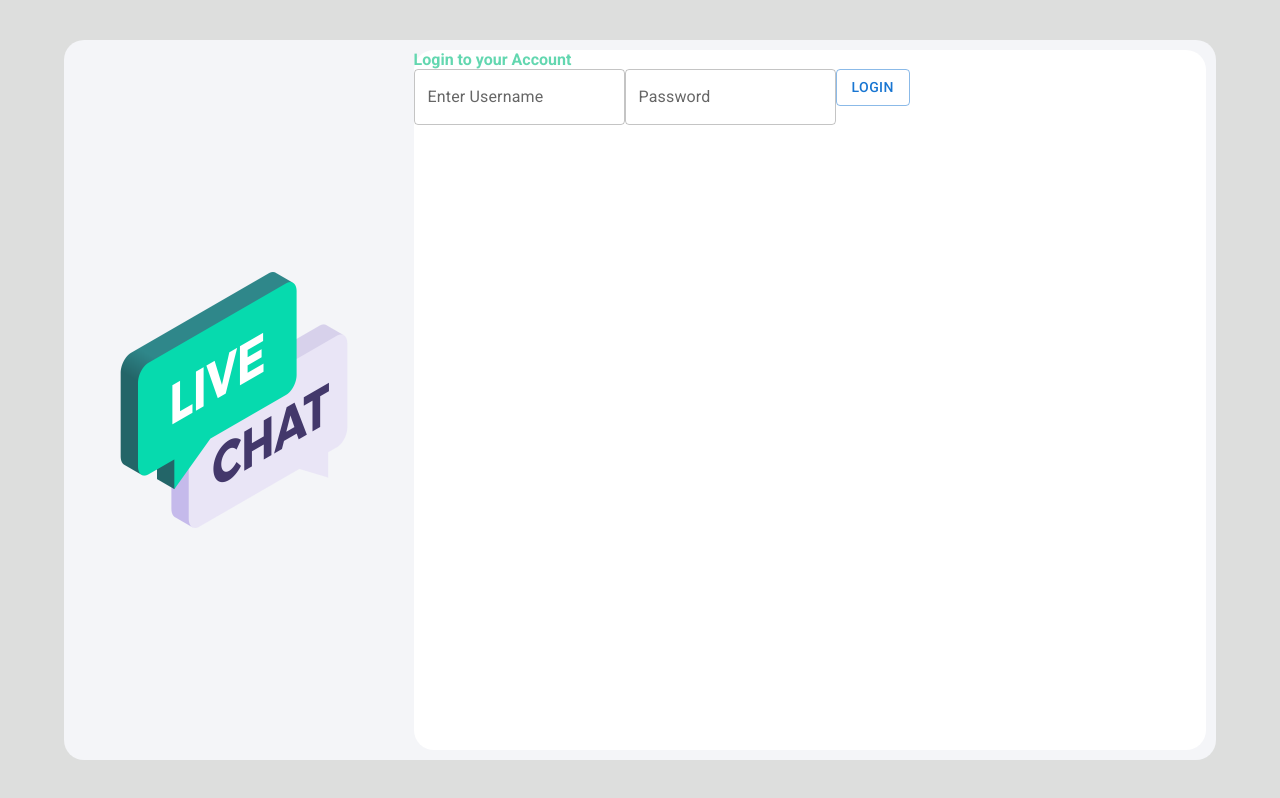
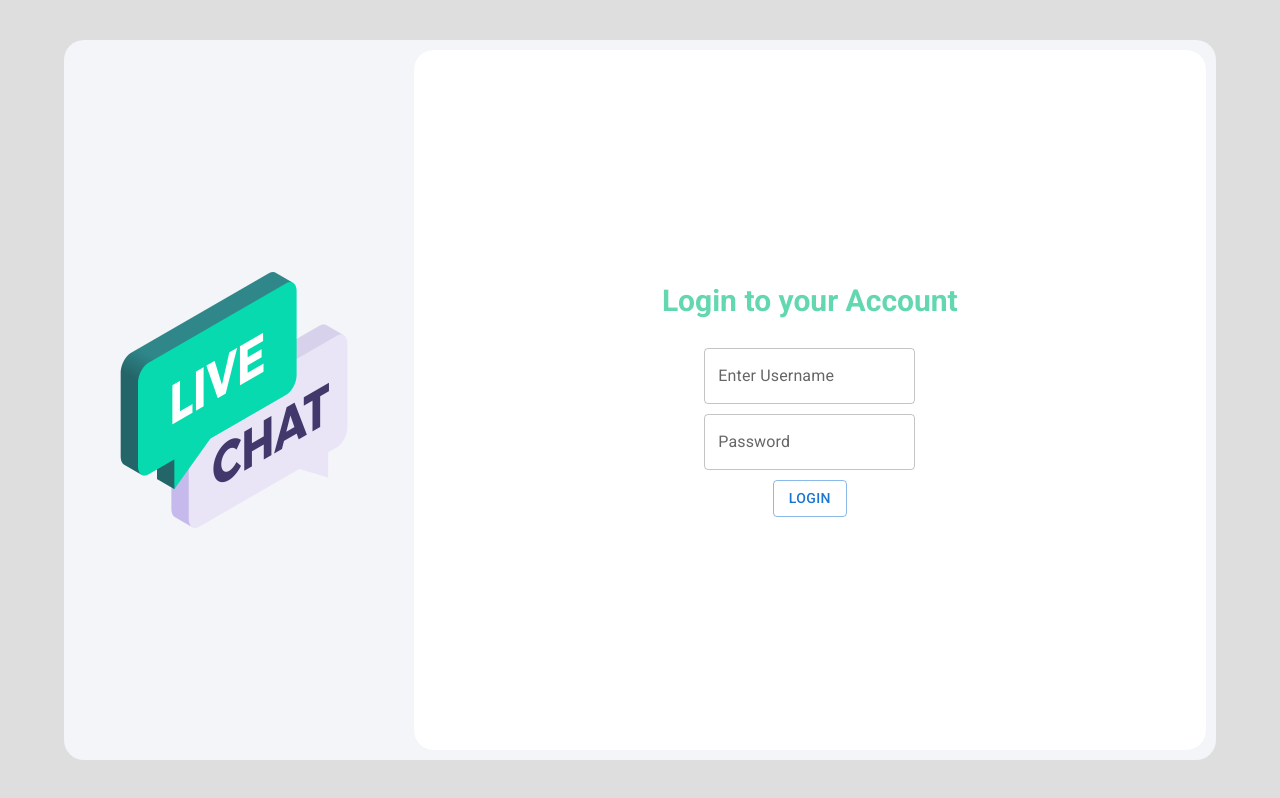
Before and after one commit to siddarthkoul/Chat-Frontend, a React (Create React App) app: page / in a window 1280 px wide. Built offline with nearby package versions, Linux system fonts and the light colour scheme.

Commit message:
Login Page

```diff
--- a/src/components/Login.js
+++ b/src/components/Login.js
@@ -11,9 +11,11 @@ function Login() {
         <div className='login-box'>
             <p>Login to your Account</p>
             <TextField
-                id="standard-basic"
-                label="Enter Username"
-                variant="outlined" />
+            id="outlined-basic"
+            label="Enter Username"
+            variant="outlined"
+            />
+
             <TextField
                 id="outlined-password-input"
                 label="Password"
--- a/src/components/myStyles.css
+++ b/src/components/myStyles.css
@@ -235,5 +235,15 @@
     font-family: "Roboto";
     color: #63d7b0;
     font-weight: bolder;
+    display: flex;
+    justify-content: center;
+    align-items: center;
+    flex-direction: column;
+    gap: 10px;
+}
 
+.login-box p {
+    margin-bottom: 20px;
+    font-size: 30px;
+    font-family: "Roboto";
 }
```
